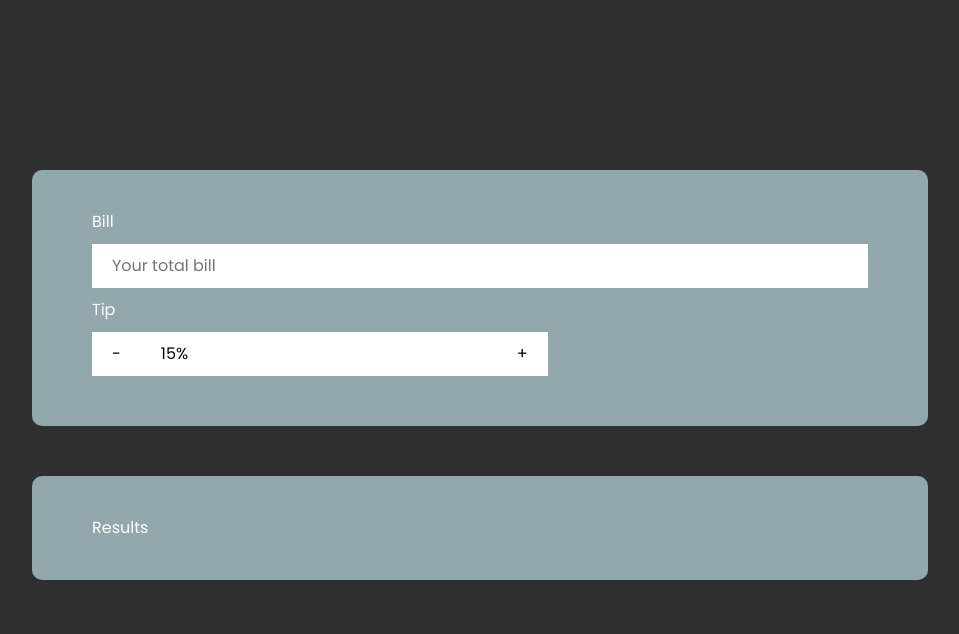
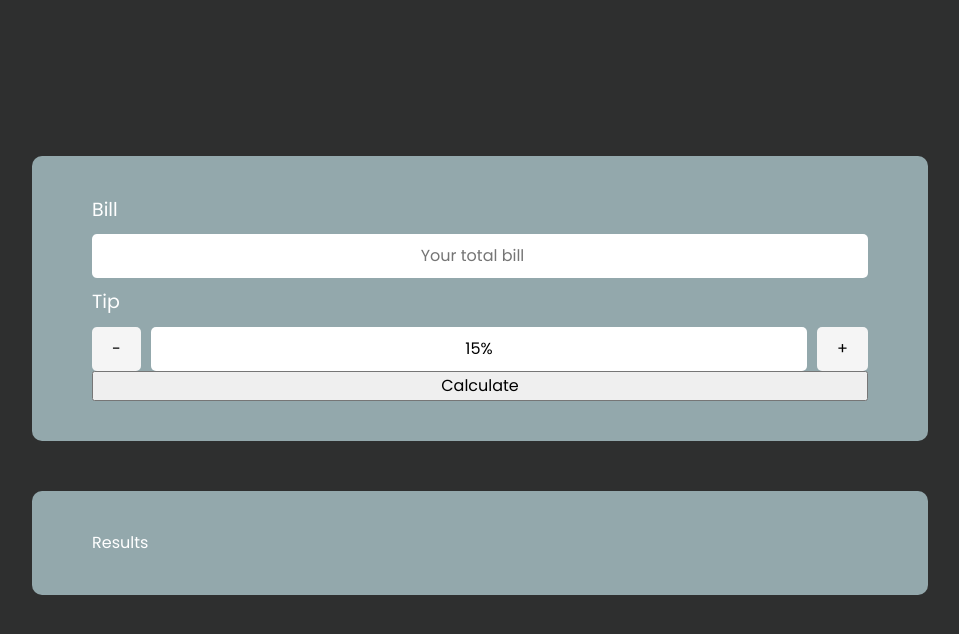
Before and after one commit to JaennPB/tip-app-simple, a React (Create React App) app: page / in a window 1280 px wide. Shown: the top 634 px of the page, without its empty margins (160-1119 px from the left). Built offline with nearby package versions, Linux system fonts and the light colour scheme.

Commit message:
added more css

```diff
--- /dev/null
+++ b/src/components/Button.js
@@ -0,0 +1,9 @@
+import styled from 'styled-components';
+
+const StyledButton = styled.button``;
+
+const Button = (props) => {
+  return <StyledButton>{props.children}</StyledButton>;
+};
+
+export default Button;
--- a/src/components/Inputs.js
+++ b/src/components/Inputs.js
@@ -5,17 +5,30 @@ import ModifyButton from './ModifyButton';
 const StyledLabel = styled.label`
   display: block;
   margin-bottom: 1rem;
+  font-size: 1.9rem;
+
+  &.last {
+    margin-top: 1rem;
+  }
 `;
 
 const StyledInput = styled.input`
   padding: 1rem 2rem;
-  width: auto;
+  background-color: ${(props) => props.theme.colors.inputLight};
+  width: 100%;
   outline: none;
   border: none;
-  margin-bottom: 1rem;
+  border-radius: 0.5rem;
+  text-align: center;
 `;
 
-const StyledBillInput = styled(StyledInput)`
+const StyledTipInput = styled(StyledInput)`
+  margin: 0 1rem 0 1rem;
+`;
+
+const StyledDiv = styled.div`
+  display: flex;
+  align-items: center;
   width: 100%;
 `;
 
@@ -24,17 +37,17 @@ const Inputs = (props) => {
     <>
       <div>
         <StyledLabel htmlFor="bill">Bill</StyledLabel>
-        <StyledBillInput
-          type="number"
-          placeholder="Your total bill"
-          id="bill"
-        />
+        <StyledInput type="number" placeholder="Your total bill" id="bill" />
       </div>
       <div>
-        <StyledLabel htmlFor="tip">Tip</StyledLabel>
-        <ModifyButton>-</ModifyButton>
-        <StyledInput type="text" id="tip" defaultValue="15%" />
-        <ModifyButton>+</ModifyButton>
+        <StyledLabel htmlFor="tip" className="last">
+          Tip
+        </StyledLabel>
+        <StyledDiv>
+          <ModifyButton>-</ModifyButton>
+          <StyledTipInput type="text" id="tip" defaultValue="15%" />
+          <ModifyButton>+</ModifyButton>
+        </StyledDiv>
       </div>
     </>
   );
--- a/src/components/ModifyButton.js
+++ b/src/components/ModifyButton.js
@@ -2,7 +2,8 @@ import styled from 'styled-components';
 
 const StyledButton = styled.button`
   padding: 1rem 2rem;
-  background-color: ${(props) => props.theme.colors.font};
+  border-radius: 0.5rem;
+  background-color: ${(props) => props.theme.colors.inputDark};
   border: none;
 `;
 
--- a/src/containers/InputSection/InputSection.js
+++ b/src/containers/InputSection/InputSection.js
@@ -1,6 +1,7 @@
 import styled from 'styled-components';
 
 import Inputs from '../../components/Inputs';
+import Button from '../../components/Button';
 
 const StyledInputSection = styled.div`
   display: flex;
@@ -12,6 +13,7 @@ const InputSection = (props) => {
   return (
     <StyledInputSection>
       <Inputs />
+      <Button>Calculate</Button>
     </StyledInputSection>
   );
 };
--- a/src/theme/Theme.js
+++ b/src/theme/Theme.js
@@ -2,6 +2,8 @@ const theme = {
   colors: {
     background: '#2E2F2F',
     font: '#FFFFFF',
+    inputLight: '#FFFFFF',
+    inputDark: '#F5F5F5',
     card: '#93A8AC',
     buttonPrimary: '#9BC53D',
     buttonSecondary: '#D77A61',
```
